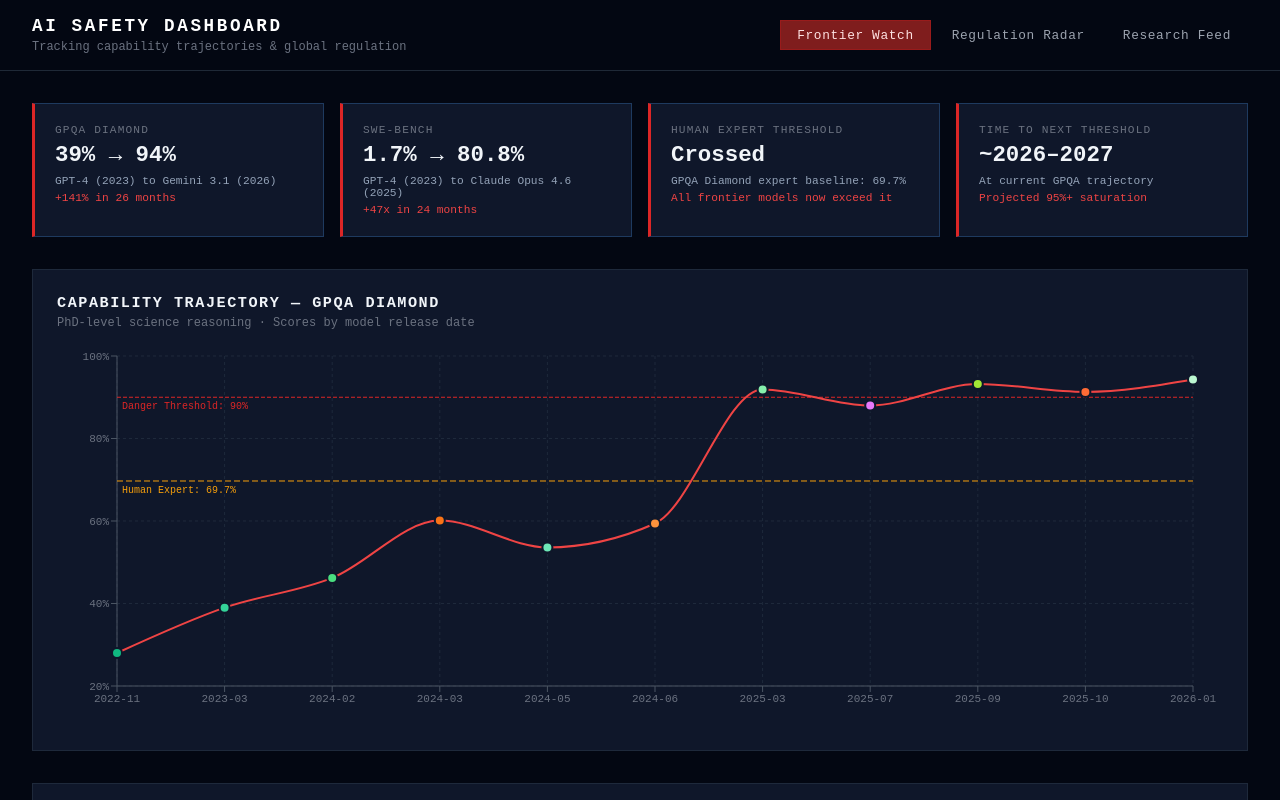
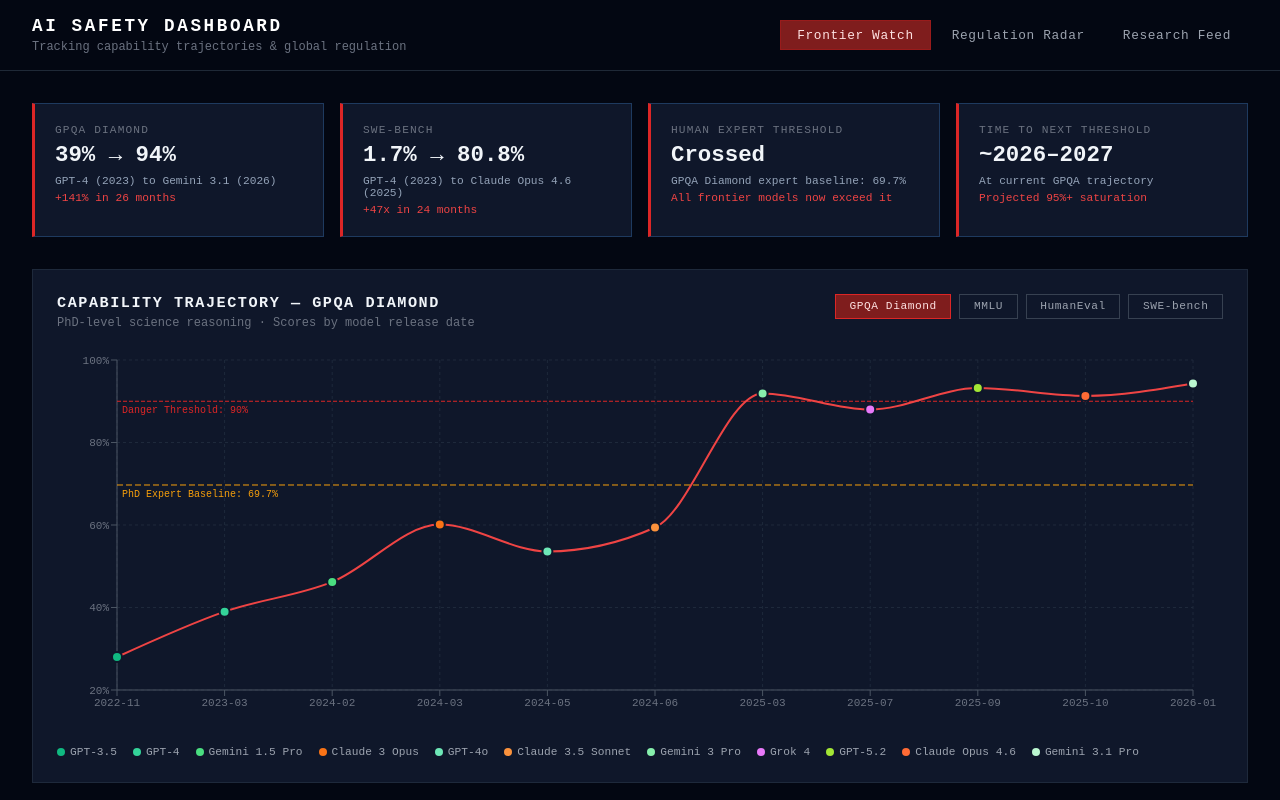
Before and after one commit to Dhruv-baner/ai-safety-dashboard, a React (Vite) app: page / in a window 1280 px wide. Shown: the top 800 px of the page. Built offline with nearby package versions, Linux system fonts and the light colour scheme.

Commit message:
feat: interactive benchmark switcher + model legend

```diff
--- a/src/components/FrontierWatch.tsx
+++ b/src/components/FrontierWatch.tsx
@@ -1,3 +1,4 @@
+import { useState } from "react"
 import {
   LineChart, Line, XAxis, YAxis, CartesianGrid,
   Tooltip, ReferenceLine, ResponsiveContainer
@@ -6,21 +7,22 @@
 
 type BenchmarkKey = "gpqa" | "mmlu" | "humaneval" | "swebench"
 
-const BENCHMARK_META: Record<BenchmarkKey, { label: string; description: string; humanLine: number; dangerLine: number }> = {
-  gpqa:      { label: "GPQA Diamond",    description: "PhD-level science reasoning", humanLine: THRESHOLDS.gpqa.humanExpert,      dangerLine: THRESHOLDS.gpqa.dangerous },
-  mmlu:      { label: "MMLU",            description: "57-subject knowledge",         humanLine: THRESHOLDS.mmlu.humanExpert,      dangerLine: THRESHOLDS.mmlu.dangerous },
-  humaneval: { label: "HumanEval",       description: "Python coding tasks",          humanLine: THRESHOLDS.humaneval.humanBaseline, dangerLine: THRESHOLDS.humaneval.dangerous },
-  swebench:  { label: "SWE-bench",       description: "Real GitHub bug fixing",       humanLine: THRESHOLDS.swebench.seniorDev,    dangerLine: THRESHOLDS.swebench.dangerous },
+const BENCHMARK_META: Record<BenchmarkKey, {
+  label: string; description: string; humanLine: number; dangerLine: number; humanLabel: string
+}> = {
+  gpqa:      { label: "GPQA Diamond",  description: "PhD-level science reasoning",  humanLine: THRESHOLDS.gpqa.humanExpert,        dangerLine: THRESHOLDS.gpqa.dangerous,      humanLabel: "PhD Expert Baseline" },
+  mmlu:      { label: "MMLU",          description: "57-subject knowledge test",    humanLine: THRESHOLDS.mmlu.humanExpert,        dangerLine: THRESHOLDS.mmlu.dangerous,      humanLabel: "Human Expert Baseline" },
+  humaneval: { label: "HumanEval",     description: "Python coding tasks",          humanLine: THRESHOLDS.humaneval.humanBaseline, dangerLine: THRESHOLDS.humaneval.dangerous,  humanLabel: "Human Baseline" },
+  swebench:  { label: "SWE-bench",     description: "Real GitHub bug fixing",       humanLine: THRESHOLDS.swebench.seniorDev,      dangerLine: THRESHOLDS.swebench.dangerous,  humanLabel: "Senior Dev Baseline" },
 }
 
-// Build chart data — one point per model sorted by release date
 function buildChartData(benchmark: BenchmarkKey) {
   return MODELS
     .filter(m => m.scores[benchmark] !== undefined)
     .sort((a, b) => new Date(a.releaseDate).getTime() - new Date(b.releaseDate).getTime())
     .map(m => ({
       name: m.name,
-      date: m.releaseDate.slice(0, 7), // "YYYY-MM"
+      date: m.releaseDate.slice(0, 7),
       score: m.scores[benchmark],
       org: m.org,
       color: m.color,
@@ -43,7 +45,7 @@
 }
 
 export default function FrontierWatch() {
-  const activeBenchmark: BenchmarkKey = "gpqa"
+  const [activeBenchmark, setActiveBenchmark] = useState<BenchmarkKey>("gpqa")
   const meta = BENCHMARK_META[activeBenchmark]
   const chartData = buildChartData(activeBenchmark)
 
@@ -76,7 +78,9 @@
       <div style={{
         background: "#0f172a", border: "1px solid #1e293b", padding: "1.5rem", marginBottom: "2rem"
       }}>
-        <div style={{ marginBottom: "1rem" }}>
+        {/* Chart header + benchmark switcher */}
+        <div style={{ display: "flex", alignItems: "flex-start", justifyContent: "space-between", marginBottom: "1.25rem" }}>
+          <div>
             <h2 style={{ color: "#f1f5f9", fontSize: "0.95rem", fontWeight: 700, textTransform: "uppercase", letterSpacing: "0.1em" }}>
               Capability Trajectory — {meta.label}
             </h2>
@@ -85,21 +89,46 @@
             </p>
           </div>
 
+          {/* Benchmark toggle buttons */}
+          <div style={{ display: "flex", gap: "0.5rem" }}>
+            {(Object.keys(BENCHMARK_META) as BenchmarkKey[]).map(b => (
+              <button
+                key={b}
+                onClick={() => setActiveBenchmark(b)}
+                style={{
+                  padding: "0.35rem 0.85rem",
+                  fontSize: "0.7rem",
+                  fontFamily: "Courier New",
+                  letterSpacing: "0.05em",
+                  cursor: "pointer",
+                  border: "1px solid",
+                  borderColor: activeBenchmark === b ? "#dc2626" : "#374151",
+                  background: activeBenchmark === b ? "#7f1d1d" : "transparent",
+                  color: activeBenchmark === b ? "#fee2e2" : "#9ca3af",
+                  transition: "all 0.15s",
+                }}
+              >
+                {BENCHMARK_META[b].label}
+              </button>
+            ))}
+          </div>
+        </div>
+
         <ResponsiveContainer width="100%" height={380}>
           <LineChart data={chartData} margin={{ top: 10, right: 30, left: 0, bottom: 10 }}>
             <CartesianGrid strokeDasharray="3 3" stroke="#1e293b" />
-            <XAxis dataKey="date" stroke="#4b5563" tick={{ fill: "#6b7280", fontSize: 11, fontFamily: "Courier New" }} />
-            <YAxis domain={[20, 100]} stroke="#4b5563" tick={{ fill: "#6b7280", fontSize: 11, fontFamily: "Courier New" }}
+            <XAxis dataKey="date" stroke="#4b5563"
+              tick={{ fill: "#6b7280", fontSize: 11, fontFamily: "Courier New" }} />
+            <YAxis domain={[20, 100]} stroke="#4b5563"
+              tick={{ fill: "#6b7280", fontSize: 11, fontFamily: "Courier New" }}
               tickFormatter={(v: number) => `${v}%`} />
             <Tooltip content={<CustomTooltip />} />
 
-            {/* Human expert threshold */}
             <ReferenceLine y={meta.humanLine} stroke="#f59e0b" strokeDasharray="6 3" label={{
-              value: `Human Expert: ${meta.humanLine}%`, fill: "#f59e0b",
+              value: `${meta.humanLabel}: ${meta.humanLine}%`, fill: "#f59e0b",
               fontSize: 10, fontFamily: "Courier New", position: "insideTopLeft"
             }} />
 
-            {/* Danger threshold */}
             <ReferenceLine y={meta.dangerLine} stroke="#dc2626" strokeDasharray="4 2" label={{
               value: `Danger Threshold: ${meta.dangerLine}%`, fill: "#dc2626",
               fontSize: 10, fontFamily: "Courier New", position: "insideTopLeft"
@@ -119,6 +148,16 @@
             />
           </LineChart>
         </ResponsiveContainer>
+
+        {/* Legend */}
+        <div style={{ display: "flex", flexWrap: "wrap", gap: "1rem", marginTop: "1rem" }}>
+          {chartData.map(d => (
+            <span key={d.name} style={{ fontSize: "0.7rem", color: "#9ca3af", display: "flex", alignItems: "center", gap: 5 }}>
+              <span style={{ display: "inline-block", width: 8, height: 8, borderRadius: "50%", background: d.color }} />
+              {d.name}
+            </span>
+          ))}
+        </div>
       </div>
 
       {/* Model table */}
@@ -130,7 +169,10 @@
           <thead>
             <tr style={{ borderBottom: "1px solid #1e293b" }}>
               {["Model", "Org", "Released", "GPQA ◆", "MMLU", "HumanEval", "SWE-bench"].map(h => (
-                <th key={h} style={{ color: "#6b7280", textAlign: "left", padding: "0.5rem 0.75rem", fontWeight: 400, textTransform: "uppercase", fontSize: "0.65rem", letterSpacing: "0.08em" }}>
+                <th key={h} style={{
+                  color: "#6b7280", textAlign: "left", padding: "0.5rem 0.75rem",
+                  fontWeight: 400, textTransform: "uppercase", fontSize: "0.65rem", letterSpacing: "0.08em"
+                }}>
                   {h}
                 </th>
               ))}
@@ -147,9 +189,12 @@
                 <td style={{ padding: "0.6rem 0.75rem", color: "#9ca3af" }}>{m.releaseDate.slice(0, 7)}</td>
                 {(["gpqa", "mmlu", "humaneval", "swebench"] as BenchmarkKey[]).map(b => {
                   const score = m.scores[b]
-                  const threshold = THRESHOLDS[b].dangerous
-                  const isAboveDanger = score !== undefined && score >= threshold
-                  const isAboveHuman = score !== undefined && score >= (b === "gpqa" ? THRESHOLDS.gpqa.humanExpert : THRESHOLDS.mmlu.humanExpert)
+                  const isAboveDanger = score !== undefined && score >= THRESHOLDS[b].dangerous
+                  const isAboveHuman = score !== undefined && score >= (
+                    b === "gpqa" ? THRESHOLDS.gpqa.humanExpert :
+                    b === "swebench" ? THRESHOLDS.swebench.seniorDev :
+                    THRESHOLDS.mmlu.humanExpert
+                  )
                   return (
                     <td key={b} style={{
                       padding: "0.6rem 0.75rem",
@@ -170,6 +215,7 @@
           <span style={{ fontSize: "0.7rem", color: "#d1d5db" }}>■ Below human expert</span>
         </div>
       </div>
+
     </div>
   )
 }
```
Lines whose indentation alone changed are shown as unchanged.
